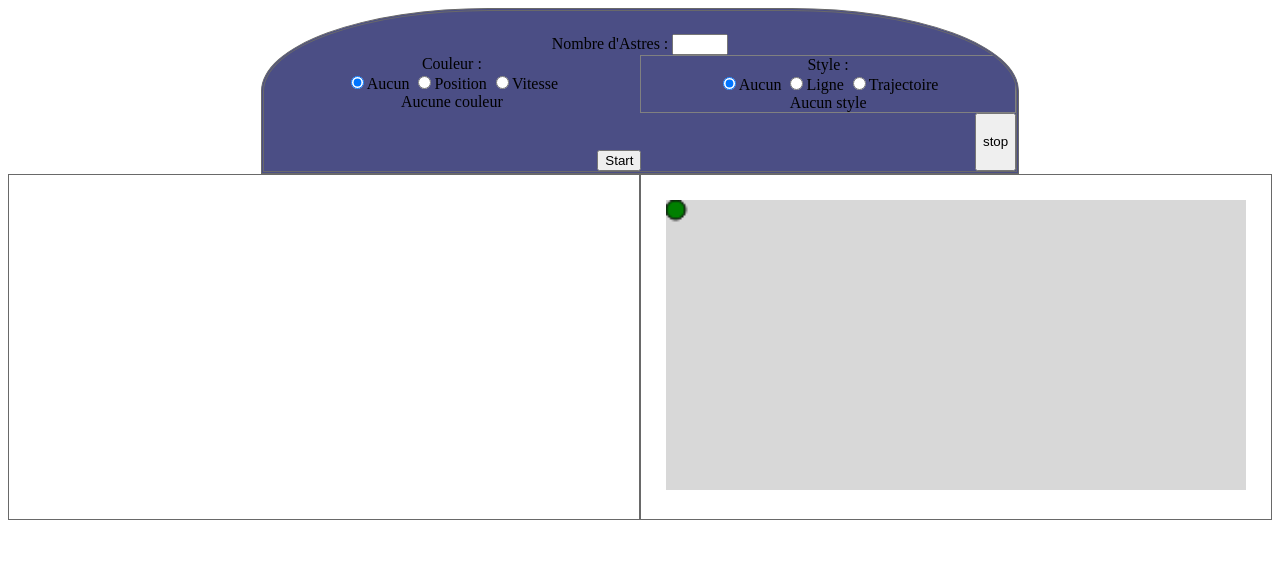
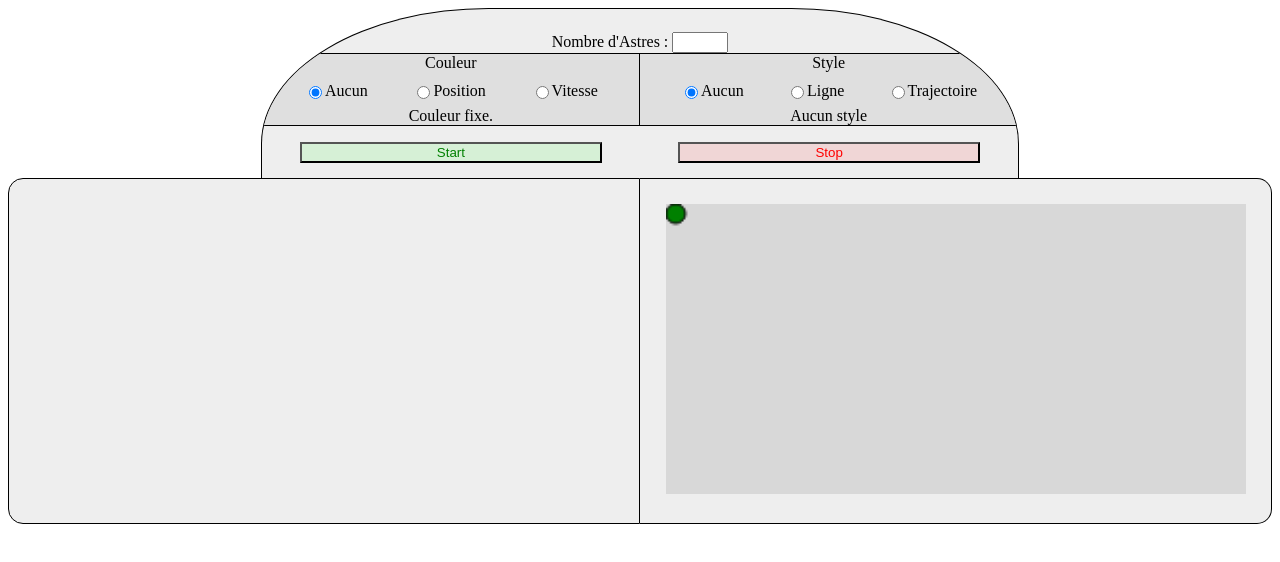
Before and after one commit to Laffreuxbob/SolarSyst, a plain HTML site: page solarSyst.html in a window 1280 px wide. Drawn offline with Linux system fonts and the light colour scheme.

Commit message:
css + colorForm

```diff
--- a/solarStyle.css
+++ b/solarStyle.css
@@ -22,51 +22,67 @@ body {
 
 #title {
     display: flex;
-    flex-direction: row;
-    flex-wrap: wrap;
+    flex-direction: column;
+
     height: 25%;
     width: 60%;
-    border: 3px double dimgrey;
+
     margin: auto;
-    background-color: rgb(75, 78, 133);
-    border-top-left-radius: 30% 50%;
-    border-top-right-radius: 30% 50%;
+
+    color : black;
+    border-top-left-radius: 30% 80%;
+    border-top-right-radius: 30% 80%;
     text-align: center;
+
+    border-top: 1px solid black;
+    border-left: 1px solid black;
+    border-right: 1px solid black;
+    background-color: rgba(221,221,221,0.5);
+
+}
+.groupForm{
+    display: flex;
+    flex-direction: row;
 }
 
-#title #nbAstres {
+#nbAstres {
     width: 100%
 }
 
-#title #colorForm {
+#colorForm {
     width: 50%;
+    background-color: rgba(221,221,221,0.8);
+    border:1px solid black;
+
 }
 
-#title #styleForm {
+#styleForm {
     width: 50%;
-    border: 1px solid grey;
+    background-color: rgba(221,221,221,0.8);
+    border:1px solid black;
+    border-left:none;
+
 }
-
-#title #start {
-    margin: auto;
-    margin-top: 5%;
-}
-
 #title label {
     margin-top: 3%;
 }
-
 #mainContent {
     display: flex;
     flex-wrap: nowrap;
     bottom: 0;
+
 
 }
 
 #graph {
     width: 100%;
     height: 100%;
-    border: 1px solid dimgrey;
+    /*border: 1px solid lightgrey;*/
+    background-color: rgba(221,221,221,0.5);
+    border: 1px solid black;
+    border-radius: 15px;
+    border-bottom-right-radius: 0;
+    border-top-right-radius: 0;
     padding: 2%;
     -webkit-background-size: cover;
     background-size: cover;
@@ -76,8 +92,14 @@ body {
 #stats {
     width: 100%;
     height: 100%;
-    border: 1px solid dimgrey;
+    /*border: 1px solid lightgrey;*/
+    border: 1px solid black;
+    border-left: none;
     padding: 2%;
+    background-color: rgba(221,221,221,0.5);
+    border-radius: 15px;
+    border-bottom-left-radius: 0;
+    border-top-left-radius: 0;
 
 }
 
@@ -85,6 +107,50 @@ canvas {
     width: 100%;
     height: 100%;
 }
+.footer{
+    display: flex;
+    padding-bottom: 2%;
+    padding-top: 2%;
+    justify-content: space-between;
+    z-index:3;
+
+}
+#stop{
+    margin-left: 5%;
+    margin-right: 5%;
+    flex:1 40%;
+    color:red;
+    background: rgba(255,0,0,0.1);
+}
+#stop:hover{
+    color: white;
+    background: rgba(255,0,0,1);
+
+}
+
+#start {
+    margin-left: 5%;
+    margin-right: 5%;
+    flex:1 40%;
+    color : green;
+    background: rgba(0,255,0,0.1);
+}
+#start:hover {
+    color : white;
+    background: rgba(0,128,0,1);
+
+}
+.liste{
+    display: flex;
+    flex-direction: row;
+    padding-right: 5%;
+    padding-left: 5%;
+    margin-bottom: 2%;
+}
+.liste > label{
+    display: flex;
+    margin: auto;
+}
 
 #myCanvasGraph {
 }
--- a/solarSyst.html
+++ b/solarSyst.html
@@ -23,9 +23,10 @@ Equilibrer les coeff (G, f, m/r..)
         <label for="nb" id="nbAstres">Nombre d'Astres :
             <input type="number" name="nb" id="nb" min="1" max="10">
         </label>
-        <br>
-        <div id="colorForm">Couleur :<br>
-
+        <div class="groupForm">
+            <div id="colorForm">
+                <div>Couleur</div>
+                <div class="liste">
                     <label for="colorNone">
                         <input class="line" id="colorNone" type="radio" name="Color" value="Aucune" checked>Aucun
                     </label>
@@ -37,12 +38,13 @@ Equilibrer les coeff (G, f, m/r..)
                     <label for="colorVitesse">
                         <input class="line" id="colorVitesse" type="radio" name="Color" value="Vitesse">Vitesse
                     </label>
-
-            <div id="colorType">Aucune couleur</div>
+                </div>
+                <div id="colorType">Couleur fixe.</div>
 
             </div>
-        <div id="styleForm">Style :<br>
-
+            <div id="styleForm">
+                <div>Style</div>
+                <div class="liste">
                     <label for="styleNone">
                         <input class="line" id="styleNone" type="radio" name="Style" checked>Aucun
                     </label>
@@ -54,12 +56,18 @@ Equilibrer les coeff (G, f, m/r..)
                     <label for="styleTrajectoire">
                         <input class="line" id="styleTrajectoire" type="radio" name="Style">Trajectoire
                     </label>
-
+                </div>
                 <div id="styleType">Aucun style</div>
 
             </div>
-        <input type="submit" id="start" value="Start" onclick="start()">
-        <button onclick="stop()">stop</button>
+        </div>
+
+        <div class="footer">
+            <!--<input type="submit" id="start" value="Start" onclick="start()">-->
+            <button id="start" onclick="start()">Start</button>
+            <button id="stop" onclick="stop()">Stop</button>
+        </div>
+
     </div>
 
     <div id="mainContent">
@@ -104,12 +112,19 @@ Equilibrer les coeff (G, f, m/r..)
         clear();
     }
 
-    function setInfos() {
-        if(document.getElementById('colorPosition').checked){document.getElementById('colorStyle').innerHTML = document.getElementById('colorPosition').value}
+    function getStyleType() {
+        let getColorType = document.getElementsByName('Color');
+        let divInfoColor = document.getElementById("colorType");
+        divInfoColor.innerHTML = "Couleur fixe";
+        for (let s = 1; s < getColorType.length; s++) {
+            if (getColorType[s].checked) {
+                divInfoColor.innerHTML = "Couleur : " + getColorType[s]['value'] + ".";
+                return (getColorType[s]['value']);
+            }
+        }
     }
 
     function play(listeP, auto) {
-        setInfos();
         if (auto) {
             clear();
             setInterval(function () {
@@ -118,6 +133,7 @@ Equilibrer les coeff (G, f, m/r..)
                     clear();
                 }
                 listeP.drawL();
+                getStyleType();
             }, 30);
         }
     }
@@ -158,7 +174,28 @@ Equilibrer les coeff (G, f, m/r..)
             if (this.sun) {
                 this.color = "yellow"
             } else {
-                this.color = "blue"
+                if (document.getElementById('colorPosition').checked) {
+                    this.setColorPosition();
+                }
+                else if (document.getElementById('colorVitesse').checked) {
+                    this.setColorVitesse();
+                }
+
+
+            }
+        }
+
+        setColorPosition() {
+            console.log(H);
+            console.log(W);
+            this.color = "rgb(" + (this.x / W) * 255 + "," + (Math.sqrt(this.x ** 2 + this.y ** 2) / Math.sqrt(H ** 2 + W ** 2)) * 255 + "," + (this.y / H) * 255 + ")";
+            this.color = "rgb(" + Math.abs(Math.sin(this.x)) * 255 + "," + Math.abs(Math.sin(Math.sqrt(this.x ** 2 + this.y ** 2))) + "," + Math.abs(Math.sin(this.y)) * 255;
+            console.log(this.color);
+        }
+
+        setColorVitesse() {
+            if (Math.sqrt(this.vx ** 2 + this.vy ** 2) < 50) {
+                this.color = 'green';
             }
         }
 
@@ -206,7 +243,6 @@ Equilibrer les coeff (G, f, m/r..)
         }
 
         moveL() {
-            let listeV = [];
             let sun = this.listeInit[0];
             for (let i = 0; i < this.listeInit.length; i++) {
                 this.listeInit[i].move(sun);
@@ -214,12 +250,14 @@ Equilibrer les coeff (G, f, m/r..)
         }
 
         drawL() {
-            if(!document.getElementById("styleTrajectoire").checked){
+            if (!document.getElementById("styleTrajectoire").checked) {
                 clear();
             }
             for (let p = 0; p < this.listeInit.length; p++) {
                 let planete = this.listeInit[p];
-                planete.setColor();
+                /*
+                                planete.setColorPosition();
+                */
                 ctx1.beginPath();
                 planete.draw(ctx1);
                 ctx1.stroke();
@@ -241,9 +279,8 @@ Equilibrer les coeff (G, f, m/r..)
     let ctx2 = c2.getContext("2d");
 
     ctx2.beginPath();
-    console.log("test");
 
-    ctx2.arc(5,5,5,0,2*Math.PI);
+    ctx2.arc(5, 5, 5, 0, 2 * Math.PI);
 
     ctx2.fillStyle = "green";
     ctx2.fill();
```
Lines whose indentation alone changed are shown as unchanged.
